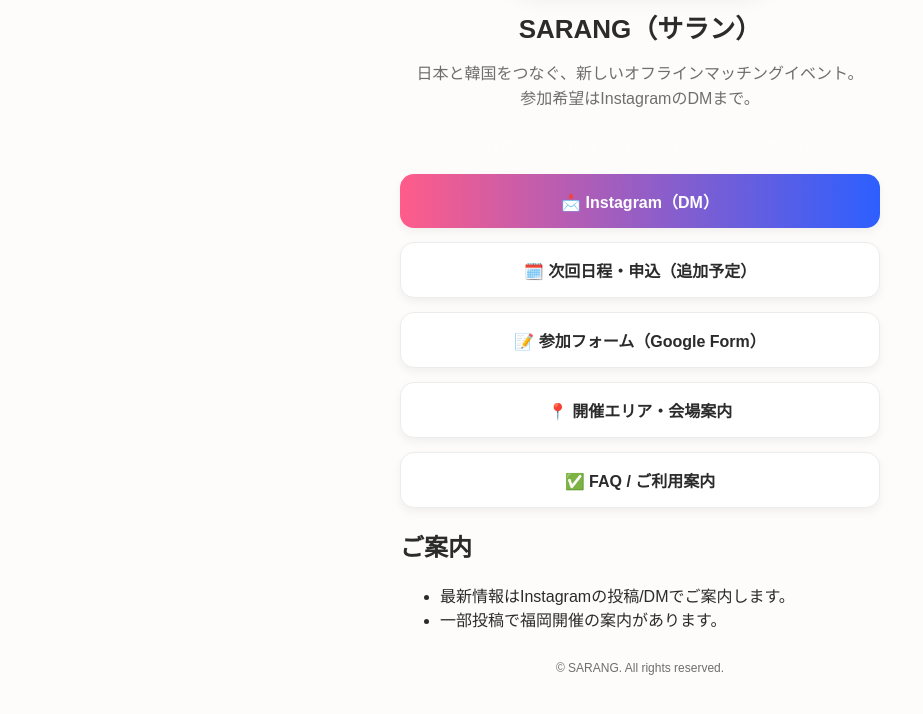
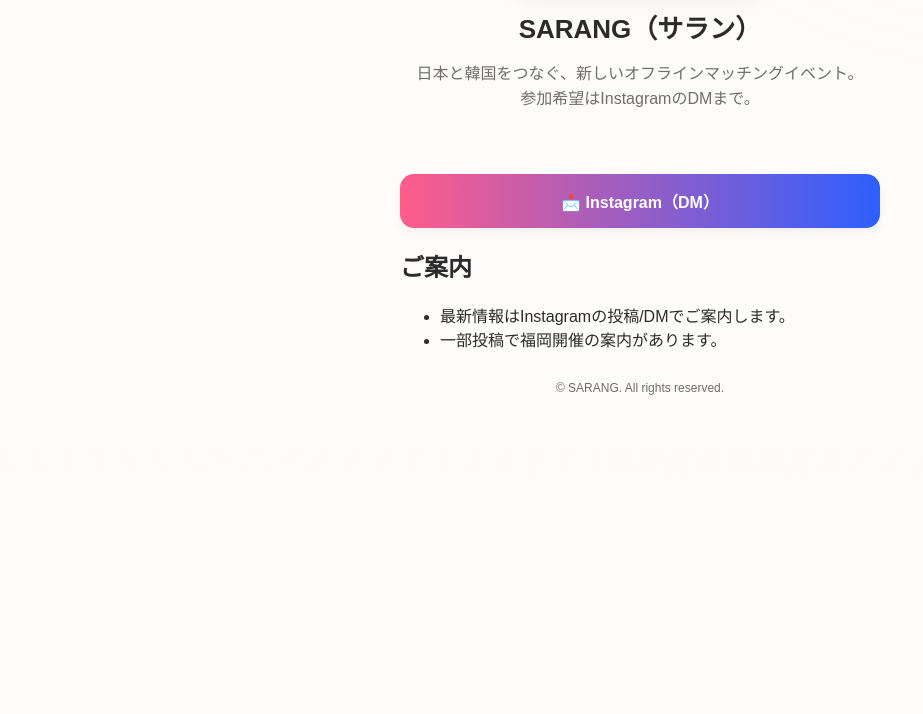
Before and after one commit to YunChanYoung/Haru, a plain HTML site: page jp.html in a window 1280 px wide. Shown: the part 324-1038 px from the top of the page, without its empty margins (0-923 px from the left). After the commit the page ends 800 px from the top, so only its background shows below. Drawn offline with Linux system fonts and the light colour scheme.

Commit message:
Update jp.html

```diff
--- a/jp.html
+++ b/jp.html
@@ -35,22 +35,6 @@
       <a class="btn primary" href="https://www.instagram.com/sarang.matching.kr/" target="_blank" rel="noopener">
         📩 Instagram（DM）
       </a>
-
-      <a class="btn" href="#" target="_blank" rel="noopener">
-        🗓️ 次回日程・申込（追加予定）
-      </a>
-
-      <a class="btn" href="#" target="_blank" rel="noopener">
-        📝 参加フォーム（Google Form）
-      </a>
-
-      <a class="btn" href="#" target="_blank" rel="noopener">
-        📍 開催エリア・会場案内
-      </a>
-
-      <a class="btn" href="#" target="_blank" rel="noopener">
-        ✅ FAQ / ご利用案内
-      </a>
     </section>
 
     <section class="notice">
```
